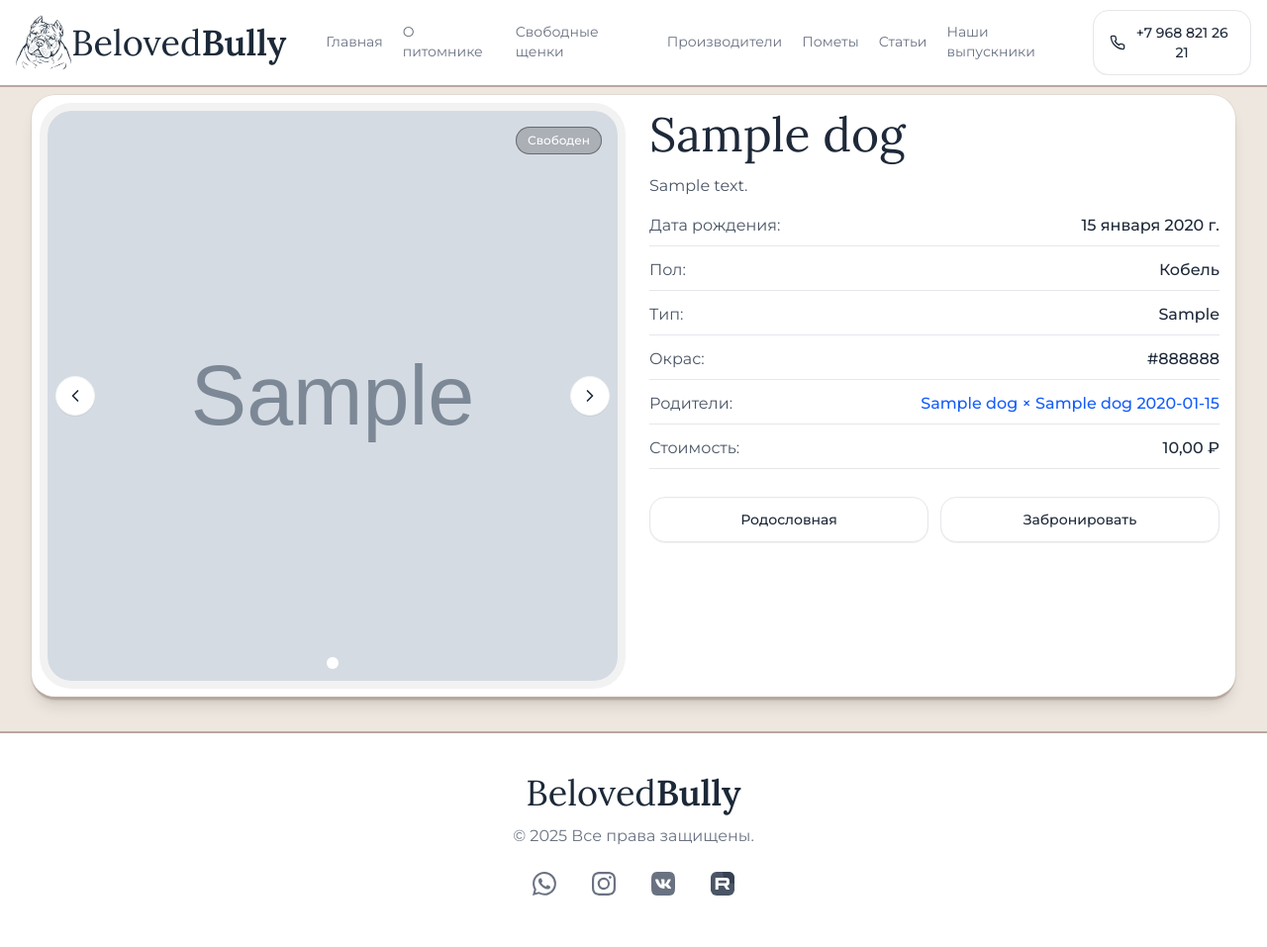
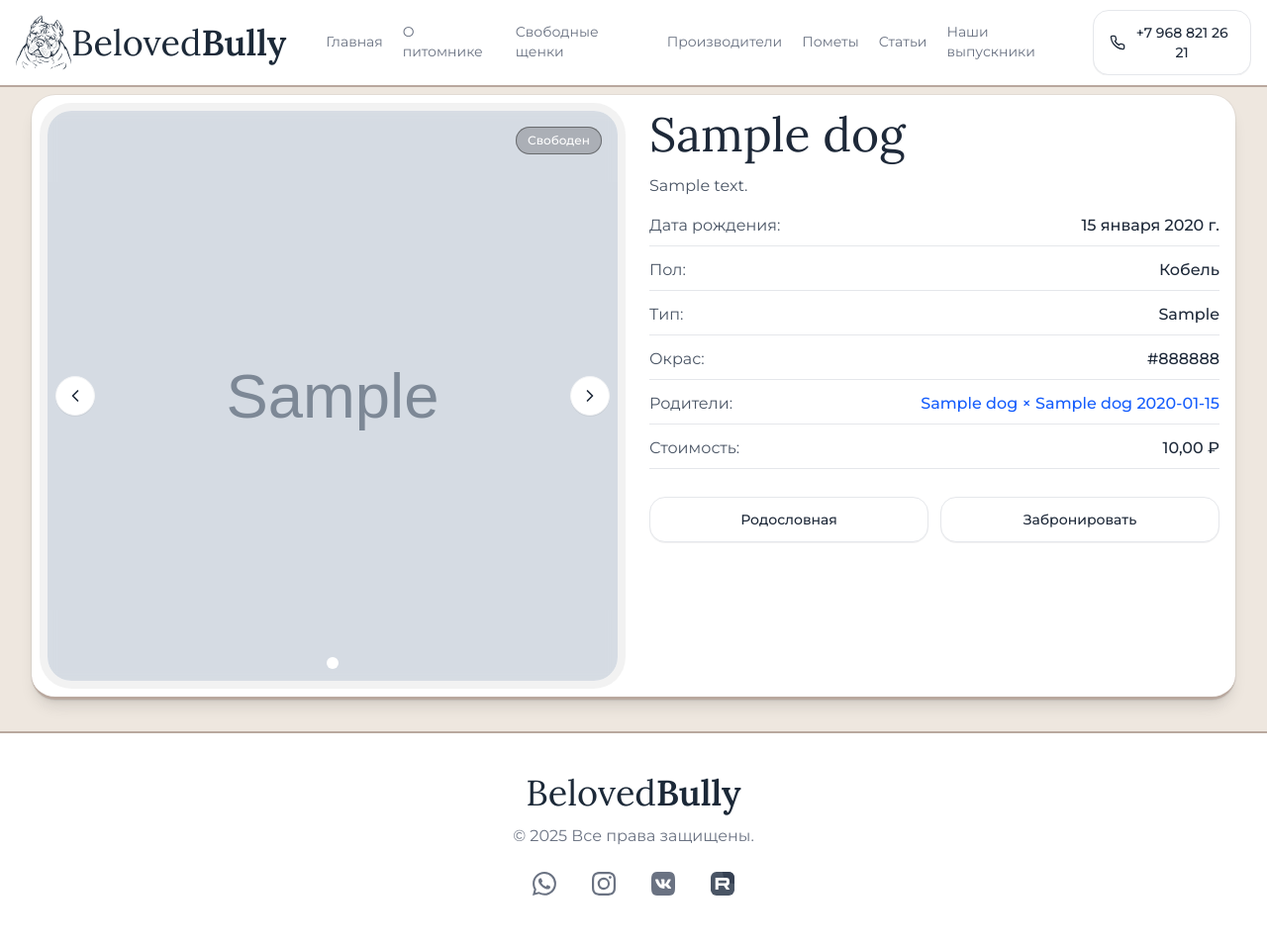
Before and after one commit to thebotmachine/belovedbully, a Django app: a page that uses catalog/templates/catalog/dog_detail.html in a window 1280 px wide. Shown: the whole page at 99% size. Run offline with Django 5.2, Linux system fonts and the light colour scheme; tables that the repository leaves empty hold one stand-in row (values such as "Sample post"); grey boxes marked "Sample" are stand-in pictures; parts of the project's set-up code (start-up, migrations or seed data) failed here and were passed over; some libraries are stand-ins or nearby versions.

Commit message:
Изменение отображения фотографий на странице собак

```diff
--- a/catalog/templates/catalog/dog_detail.html
+++ b/catalog/templates/catalog/dog_detail.html
@@ -22,10 +22,16 @@
 						<div class="hs-carousel relative overflow-hidden w-full h-full rounded-3xl ring-8 ring-black/5">
 							<div class="hs-carousel-body absolute top-0 bottom-0 start-0 flex flex-nowrap transition-transform duration-700 opacity-0">
 								{% for image in dog.images.all %}
-									<div class="hs-carousel-slide w-full h-full flex-shrink-0 relative ">
+									<div class="hs-carousel-slide w-full h-full flex-shrink-0 relative">
+										<!-- Размытый фон -->
+										<div class="absolute inset-0 overflow-hidden">
+											<img src="{{ image.image.url }}" alt="Blurred Background"
+											     class="w-full h-full object-cover scale-110 blur-lg" loading="lazy">
+										</div>
+
+										<!-- Основное изображение -->
 										<img src="{{ image.image.url }}" alt="Dog Image"
-										     class="absolute inset-0 w-full h-full object-cover "
-										     loading="lazy">
+										     class="absolute inset-0 w-full h-full object-contain z-10" loading="lazy">
 									</div>
 								{% endfor %}
 							</div>
--- a/static/css/output.css
+++ b/static/css/output.css
@@ -27,7 +27,6 @@
     --color-neutral-700: oklch(0.371 0 0);
     --color-neutral-800: oklch(0.269 0 0);
     --color-neutral-900: oklch(0.205 0 0);
-    --color-neutral-950: oklch(0.145 0 0);
     --color-black: #000;
     --color-white: #fff;
     --spacing: 0.25rem;
@@ -68,6 +67,7 @@
     --ease-in-out: cubic-bezier(0.4, 0, 0.2, 1);
     --animate-spin: spin 1s linear infinite;
     --animate-bounce: bounce 1s infinite;
+    --blur-lg: 16px;
     --default-transition-duration: 150ms;
     --default-transition-timing-function: cubic-bezier(0.4, 0, 0.2, 1);
     --default-font-family: var(--font-sans);
@@ -986,6 +986,12 @@
     --tw-translate-y: calc(var(--spacing) * 10);
     translate: var(--tw-translate-x) var(--tw-translate-y);
   }
+  .scale-110 {
+    --tw-scale-x: 110%;
+    --tw-scale-y: 110%;
+    --tw-scale-z: 110%;
+    scale: var(--tw-scale-x) var(--tw-scale-y);
+  }
   .transform {
     transform: var(--tw-rotate-x) var(--tw-rotate-y) var(--tw-rotate-z) var(--tw-skew-x) var(--tw-skew-y);
   }
@@ -1027,9 +1033,6 @@
   }
   .justify-center {
     justify-content: center;
-  }
-  .justify-end {
-    justify-content: flex-end;
   }
   .gap-2 {
     gap: calc(var(--spacing) * 2);
@@ -1178,10 +1181,6 @@
     border-inline-start-style: var(--tw-border-style);
     border-inline-start-width: 2px;
   }
-  .border-t {
-    border-top-style: var(--tw-border-style);
-    border-top-width: 1px;
-  }
   .border-t-2 {
     border-top-style: var(--tw-border-style);
     border-top-width: 2px;
@@ -1249,9 +1248,6 @@
   }
   .bg-blue-600 {
     background-color: var(--color-blue-600);
-  }
-  .bg-gray-50 {
-    background-color: var(--color-gray-50);
   }
   .bg-gray-100 {
     background-color: var(--color-gray-100);
@@ -1291,8 +1287,14 @@
   .fill-black {
     fill: var(--color-black);
   }
+  .object-contain {
+    object-fit: contain;
+  }
   .object-cover {
     object-fit: cover;
+  }
+  .object-scale-down {
+    object-fit: scale-down;
   }
   .p-0\.5 {
     padding: calc(var(--spacing) * 0.5);
@@ -1536,6 +1538,10 @@
   }
   .blur {
     --tw-blur: blur(8px);
+    filter: var(--tw-blur,) var(--tw-brightness,) var(--tw-contrast,) var(--tw-grayscale,) var(--tw-hue-rotate,) var(--tw-invert,) var(--tw-saturate,) var(--tw-sepia,) var(--tw-drop-shadow,);
+  }
+  .blur-lg {
+    --tw-blur: blur(var(--blur-lg));
     filter: var(--tw-blur,) var(--tw-brightness,) var(--tw-contrast,) var(--tw-grayscale,) var(--tw-hue-rotate,) var(--tw-invert,) var(--tw-saturate,) var(--tw-sepia,) var(--tw-drop-shadow,);
   }
   .brightness-60 {
@@ -1804,11 +1810,6 @@
   .focus\:bg-gray-200 {
     &:focus {
       background-color: var(--color-gray-200);
-    }
-  }
-  .focus\:bg-white {
-    &:focus {
-      background-color: var(--color-white);
     }
   }
   .focus\:text-gray-500 {
@@ -2316,12 +2317,6 @@
       line-height: var(--tw-leading, var(--text-base--line-height));
     }
   }
-  .lg\:text-lg {
-    @media (width >= 64rem) {
-      font-size: var(--text-lg);
-      line-height: var(--tw-leading, var(--text-lg--line-height));
-    }
-  }
   .lg\:text-xl {
     @media (width >= 64rem) {
       font-size: var(--text-xl);
@@ -2338,11 +2333,6 @@
       border-color: var(--color-neutral-700);
     }
   }
-  .dark\:border-neutral-800 {
-    @media (prefers-color-scheme: dark) {
-      border-color: var(--color-neutral-800);
-    }
-  }
   .dark\:bg-blue-500 {
     @media (prefers-color-scheme: dark) {
       background-color: var(--color-blue-500);
@@ -2361,11 +2351,6 @@
   .dark\:bg-neutral-900 {
     @media (prefers-color-scheme: dark) {
       background-color: var(--color-neutral-900);
-    }
-  }
-  .dark\:bg-neutral-950 {
-    @media (prefers-color-scheme: dark) {
-      background-color: var(--color-neutral-950);
     }
   }
   .dark\:fill-neutral-200 {
@@ -2635,6 +2620,21 @@
   inherits: false;
   initial-value: 0;
 }
+@property --tw-scale-x {
+  syntax: "*";
+  inherits: false;
+  initial-value: 1;
+}
+@property --tw-scale-y {
+  syntax: "*";
+  inherits: false;
+  initial-value: 1;
+}
+@property --tw-scale-z {
+  syntax: "*";
+  inherits: false;
+  initial-value: 1;
+}
 @property --tw-rotate-x {
   syntax: "*";
   inherits: false;
```
Also changed, not shown: 1 other file.
